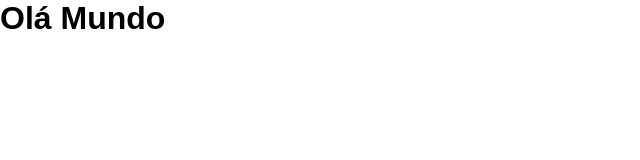
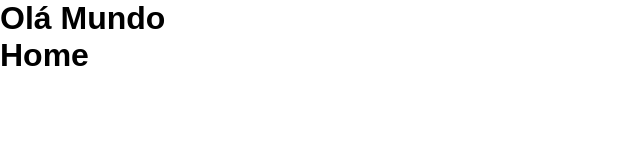
Before and after one commit to raniererocha/fullstack-challenge, a React (Create React App) app in the folder frontend/: page / in a window 1280 px wide. Shown: the top 160 px of the page, without its empty margins (0-640 px from the left). Built offline with nearby package versions, Linux system fonts and the light colour scheme.

Commit message:
feat: created routes

```diff
--- a/frontend/src/App.tsx
+++ b/frontend/src/App.tsx
@@ -1,7 +1,10 @@
+import PageRouter from "./components/PageRouter";
+
 export default function App() {
   return(
     <>
       <h1>Olá Mundo</h1>
+      <PageRouter />
     </>
   )
 }
--- /dev/null
+++ b/frontend/src/components/PageRouter/index.tsx
@@ -0,0 +1,24 @@
+import React from 'react'
+import {Routes, Route, Navigate, Outlet} from 'react-router-dom'
+
+export default function PageRouter() {
+    return(
+        <Routes>
+            <Route path='/signin' element={<h1>Login</h1>} />
+            <Route path='/signup' element={<h1>Cadastro</h1>} />
+            <Route element={<ProtectedRoutes redirectTo='/login' />}>
+                <Route path='/' element={<h1>Home</h1>} />
+                <Route path='/adm' element={<h1>Administrador</h1>} />
+            </Route>
+        </Routes>
+    )
+}
+
+interface ProtectedRoutesProps {
+    redirectTo: string
+}
+
+function ProtectedRoutes({redirectTo}: ProtectedRoutesProps) {
+    const isAuthenticated = true
+    return isAuthenticated ? <Outlet/> : <Navigate to={redirectTo} />
+}
--- a/frontend/src/index.tsx
+++ b/frontend/src/index.tsx
@@ -1,5 +1,6 @@
 import React from 'react';
 import ReactDOM from 'react-dom/client';
+import { BrowserRouter } from 'react-router-dom';
 import App from './App';
 import { GlobalStyle } from './styles/GlobalStyle';
 
@@ -7,8 +8,8 @@ const root = ReactDOM.createRoot(
   document.getElementById('root') as HTMLElement
 );
 root.render(
-  <React.StrictMode>
+  <BrowserRouter>
     <App />
     <GlobalStyle />
-  </React.StrictMode>
+  </BrowserRouter>
 );
--- /dev/null
+++ b/frontend/src/pages/Home/index.tsx
@@ -0,0 +1,5 @@
+export default function Home() {
+    return(
+        <div></div>
+    )
+}
--- /dev/null
+++ b/frontend/src/pages/Login/index.tsx
@@ -0,0 +1,5 @@
+export default function Login() {
+    return(
+        <div></div>
+    )
+}
```
